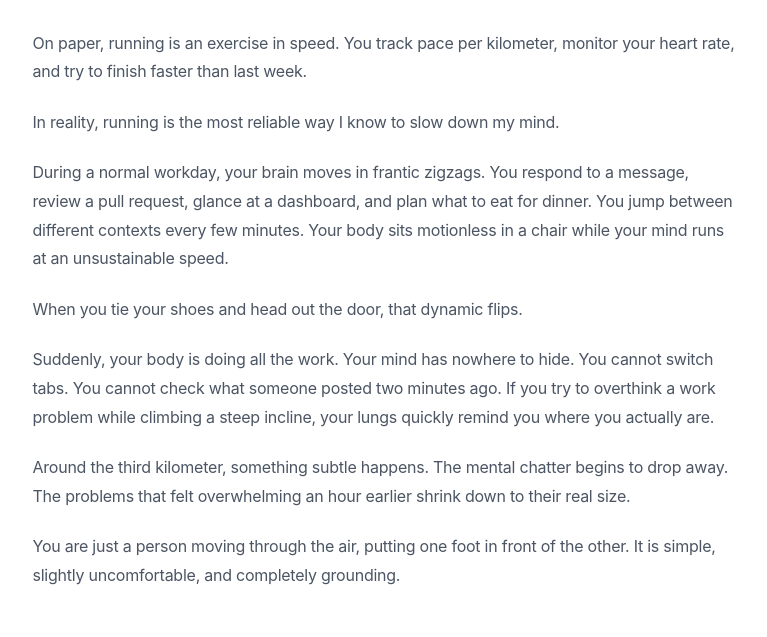
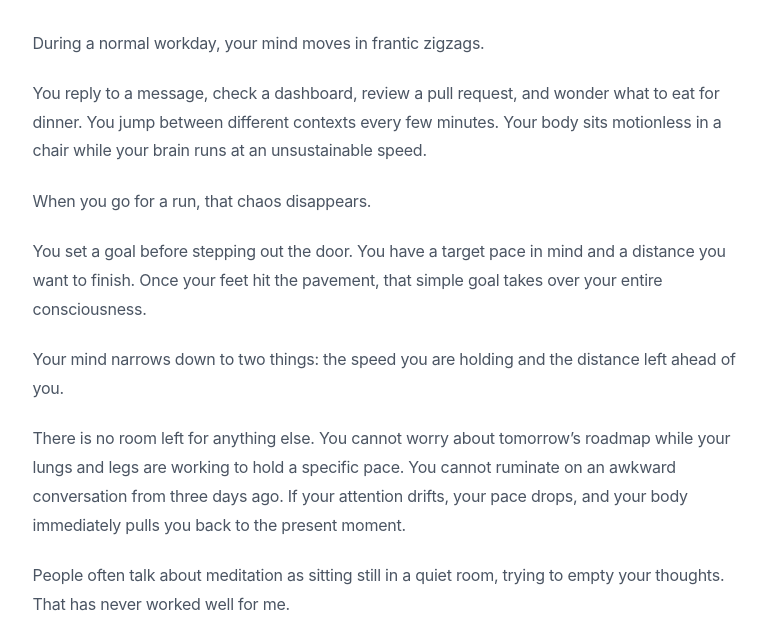
Before and after one commit to abhishek1846/abhishek1846.github.io, an Astro site: page /writing/running-as-a-way-of-slowing-down in a window 1280 px wide. Shown: the part 293-930 px from the top of the page, without its empty margins (248-1015 px from the left). Built offline with nearby package versions, Linux system fonts and the light colour scheme; Astro itself is replaced by a stand-in of ours.

Commit message:
refactor: rewrite running essay around pacing, distance focus, and natural meditation

```diff
--- a/src/content/writing/running-as-a-way-of-slowing-down.md
+++ b/src/content/writing/running-as-a-way-of-slowing-down.md
@@ -1,20 +1,22 @@
 ---
 title: "Running as a way of slowing down"
-description: "How moving your body physically forces your mental pace to reset."
+description: "Why locking your attention onto pace and distance is the best form of meditation."
 pubDate: 2026-10-18T09:00:00.000Z
 draft: true
 ---
 
-On paper, running is an exercise in speed. You track pace per kilometer, monitor your heart rate, and try to finish faster than last week.
+During a normal workday, your mind moves in frantic zigzags.
 
-In reality, running is the most reliable way I know to slow down my mind.
+You reply to a message, check a dashboard, review a pull request, and wonder what to eat for dinner. You jump between different contexts every few minutes. Your body sits motionless in a chair while your brain runs at an unsustainable speed.
 
-During a normal workday, your brain moves in frantic zigzags. You respond to a message, review a pull request, glance at a dashboard, and plan what to eat for dinner. You jump between different contexts every few minutes. Your body sits motionless in a chair while your mind runs at an unsustainable speed.
+When you go for a run, that chaos disappears.
 
-When you tie your shoes and head out the door, that dynamic flips.
+You set a goal before stepping out the door. You have a target pace in mind and a distance you want to finish. Once your feet hit the pavement, that simple goal takes over your entire consciousness.
 
-Suddenly, your body is doing all the work. Your mind has nowhere to hide. You cannot switch tabs. You cannot check what someone posted two minutes ago. If you try to overthink a work problem while climbing a steep incline, your lungs quickly remind you where you actually are.
+Your mind narrows down to two things: the speed you are holding and the distance left ahead of you.
 
-Around the third kilometer, something subtle happens. The mental chatter begins to drop away. The problems that felt overwhelming an hour earlier shrink down to their real size.
+There is no room left for anything else. You cannot worry about tomorrow's roadmap while your lungs and legs are working to hold a specific pace. You cannot ruminate on an awkward conversation from three days ago. If your attention drifts, your pace drops, and your body immediately pulls you back to the present moment.
 
-You are just a person moving through the air, putting one foot in front of the other. It is simple, slightly uncomfortable, and completely grounding.
+People often talk about meditation as sitting still in a quiet room, trying to empty your thoughts. That has never worked well for me.
+
+Running does it naturally. It forces a singular focus by demanding your physical effort. By the time you finish your kilometers, the mental noise has evaporated. You didn't force your mind to slow down. The rhythm of the run did it for you.
```
